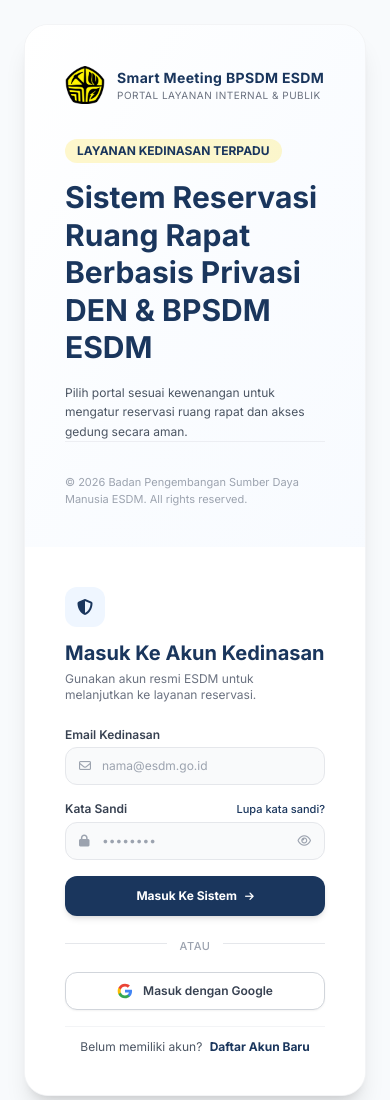
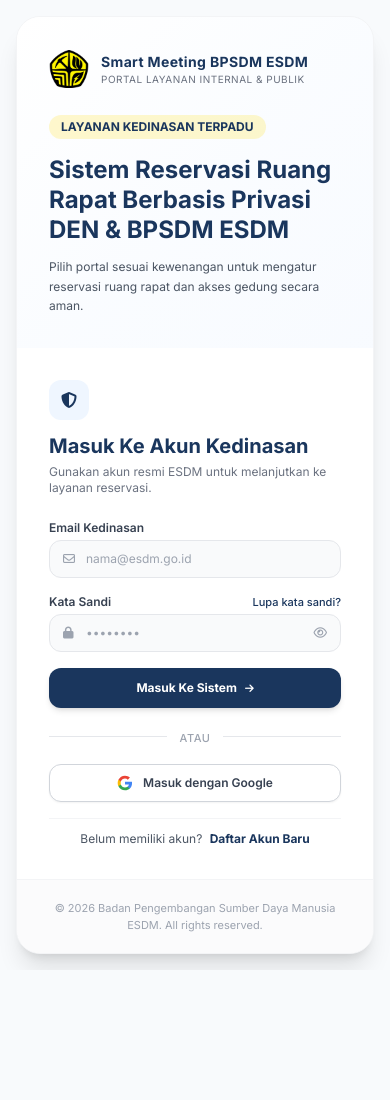
Before and after one commit to aliaa09/BPSDM-EDSM, a plain HTML site: page index.html in a window 390 px wide. Shown: the top 1100 px of the page. After the commit the page ends 970 px from the top, so only its background shows below. Drawn offline with nearby package versions, Linux system fonts and the light colour scheme.

Commit message:
refactor: adjust padding and typography in index.html for improved layout and readability

```diff
--- a/index.html
+++ b/index.html
@@ -26,15 +26,15 @@
         }
     </script>
 </head>
-<body class="bg-[#F8FAFC] font-sans text-esdmDark min-h-screen flex items-center justify-center p-6">
+<body class="bg-[#F8FAFC] font-sans text-esdmDark min-h-screen flex items-center justify-center p-4 sm:p-6">
 
     <!-- CONTAINER UTAMA -->
     <div class="max-w-5xl w-full bg-white rounded-3xl shadow-xl border border-gray-100 overflow-hidden grid grid-cols-1 md:grid-cols-2">
 
         <!-- SISI KIRI: BRANDING & DESKRIPSI -->
-        <div class="p-10 md:p-14 flex flex-col justify-between bg-gradient-to-br from-white via-blue-50/30 to-blue-100/20">
+        <div class="p-8 sm:p-10 md:p-14 flex flex-col justify-between bg-gradient-to-br from-white via-blue-50/30 to-blue-100/20">
             <div>
-                <div class="flex items-center gap-3 mb-8">
+                <div class="flex items-center gap-3 mb-6 md:mb-8">
                     <img src="img/logo-esdm.png" alt="Logo ESDM" class="w-10 h-10 object-contain">
                     <div>
                         <h1 class="text-sm font-bold text-esdmNavy tracking-wide">Smart Meeting BPSDM ESDM</h1>
@@ -45,7 +45,7 @@
                 <div class="inline-block px-3 py-1 rounded-full bg-esdmYellow/20 text-esdmNavy text-xs font-bold mb-4">
                     LAYANAN KEDINASAN TERPADU
                 </div>
-                <h2 class="text-3xl font-extrabold text-esdmNavy leading-tight mb-4">
+                <h2 class="text-2xl sm:text-3xl font-extrabold text-esdmNavy leading-tight mb-3 md:mb-4">
                     Sistem Reservasi Ruang Rapat Berbasis Privasi DEN & BPSDM ESDM
                 </h2>
                 <p class="text-xs text-gray-600 leading-relaxed">
@@ -53,13 +53,14 @@
                 </p>
             </div>
 
-            <div class="pt-8 border-t border-gray-200/60 text-[11px] text-gray-400">
+            <!-- COPYRIGHT DESKTOP ONLY -->
+            <div class="hidden md:block pt-8 border-t border-gray-200/60 text-[11px] text-gray-400">
                 © 2026 Badan Pengembangan Sumber Daya Manusia ESDM. All rights reserved.
             </div>
         </div>
 
         <!-- SISI KANAN: FORM MASUK / DAFTAR -->
-        <div class="p-10 md:p-12 bg-white flex flex-col justify-center">
+        <div class="p-8 sm:p-10 md:p-12 bg-white flex flex-col justify-center">
 
             <!-- VIEW 1: FORM LOGIN MASUK -->
             <div id="loginFormView">
@@ -186,6 +187,11 @@
                 </div>
             </div>
 
+        </div>
+
+        <!-- COPYRIGHT MOBILE ONLY (PALING BAWAH DI HP) -->
+        <div class="md:hidden px-8 py-5 bg-gray-50/70 border-t border-gray-100 text-center text-[11px] text-gray-400">
+            © 2026 Badan Pengembangan Sumber Daya Manusia ESDM. All rights reserved.
         </div>
 
     </div>
@@ -340,11 +346,7 @@
             localStorage.setItem('userRole', role);
             localStorage.setItem('profileUnit', unit);
 
-            if (role === 'admin_rt') {
-                window.location.href = 'admin.html';
-            } else {
-                window.location.href = 'beranda.html';
-            }
+            window.location.href = 'beranda.html';
         }
 
         function openGoogleChooser() {
@@ -428,12 +430,7 @@
             localStorage.setItem('profileUnit', unit);
 
             closeGoogleChooser();
-
-            if (role === 'admin_rt') {
-                window.location.href = 'admin.html';
-            } else {
-                window.location.href = 'beranda.html';
-            }
+            window.location.href = 'beranda.html';
         }
     </script>
 </body>
```
